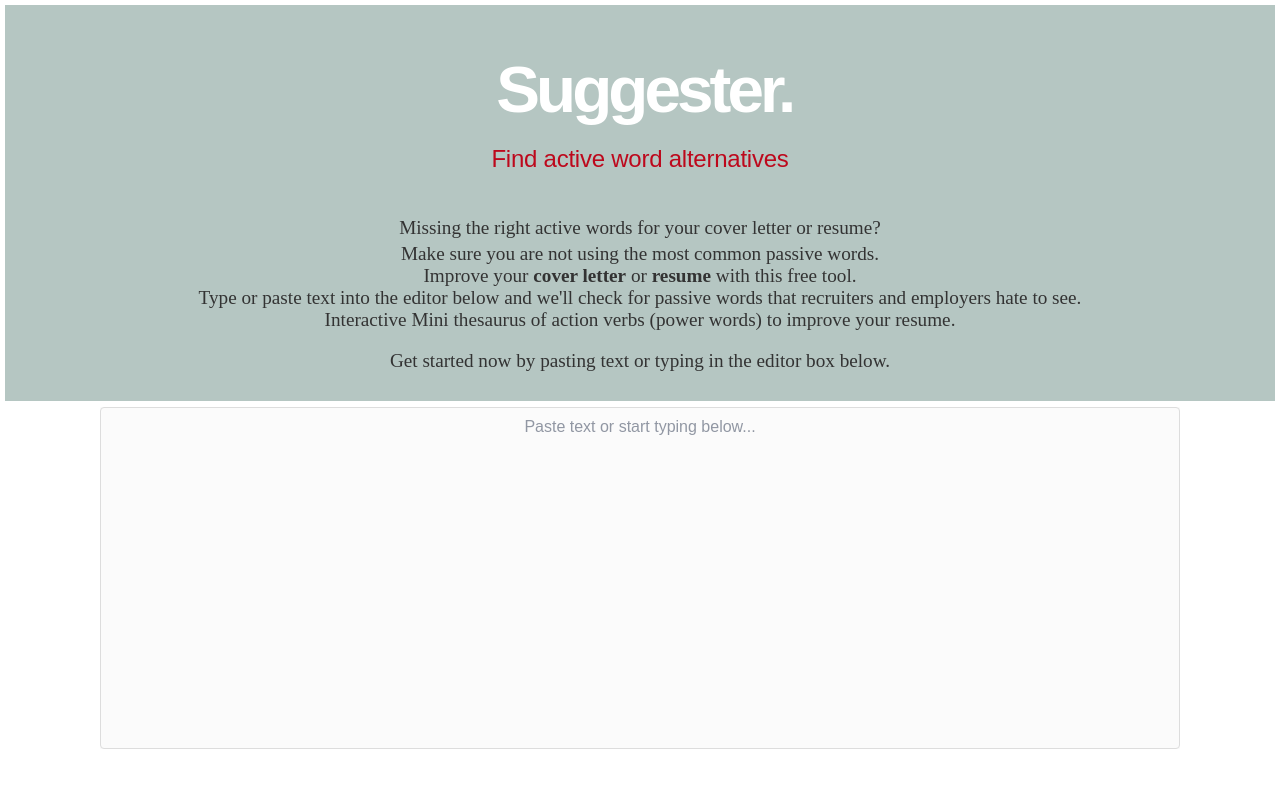
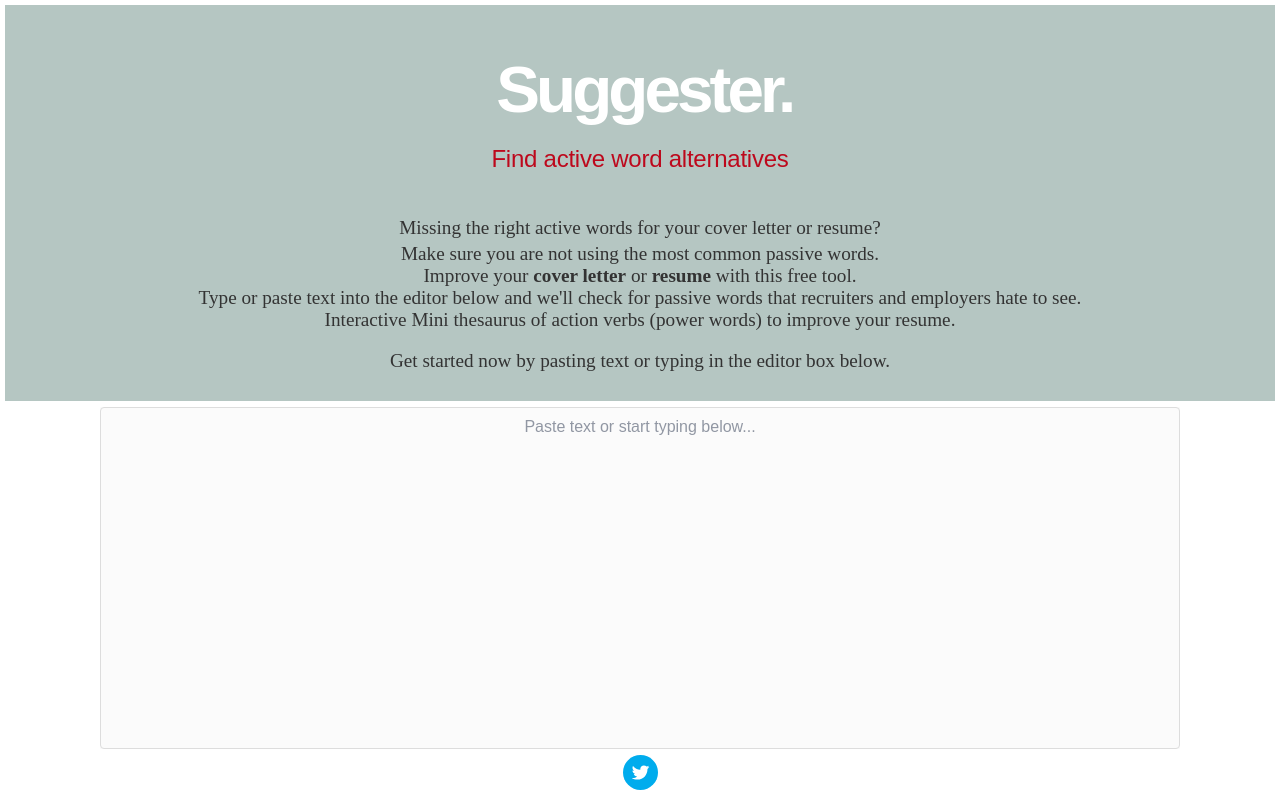
Before and after one commit to pagetribe/wordsmith, a React (Create React App) app: page / in a window 1280 px wide. Built offline with nearby package versions, Linux system fonts and the light colour scheme.

Commit message:
added twitter icon/link

```diff
--- a/package.json
+++ b/package.json
@@ -19,6 +19,7 @@
     "deploy": "gh-pages -d build"
   },
   "devDependencies": {
-    "gh-pages": "^1.2.0"
+    "gh-pages": "^1.2.0",
+    "react-social-icons": "^3.0.0"
   }
 }
--- a/src/App.js
+++ b/src/App.js
@@ -1,6 +1,7 @@
 import React, { Component } from 'react';
 import './App.css';
 import TextEditor from './components/TextEditor'
+import { SocialIcon } from 'react-social-icons';
 
 class App extends Component {
   render() {
@@ -26,7 +27,7 @@ class App extends Component {
           <TextEditor />
         </div>
         <div className="center-div">
-
+          <SocialIcon url="http://twitter.com/pagetribe" style={{ height: 35, width: 35 }}/>
         </div>
       </div>
     );
```
Also changed, not shown: 1 other file (tests, documents, lock files or other folders).
